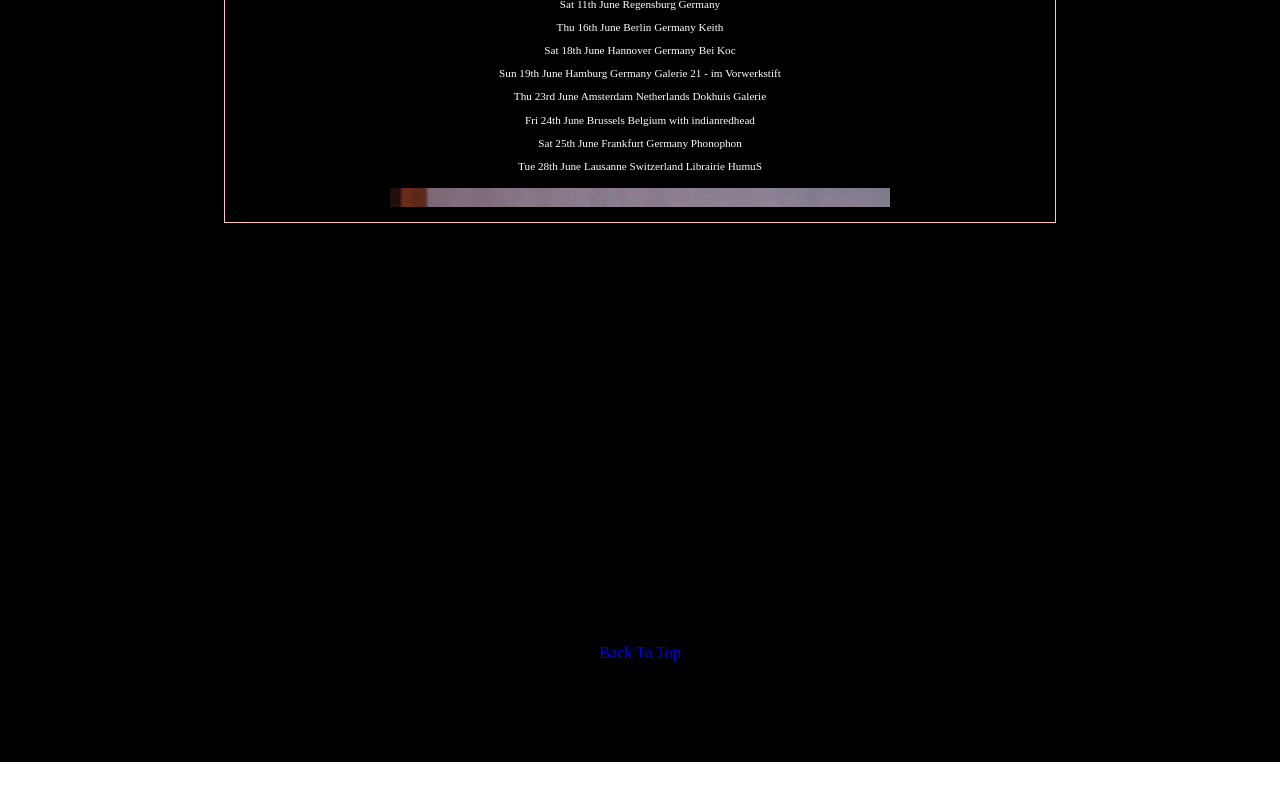
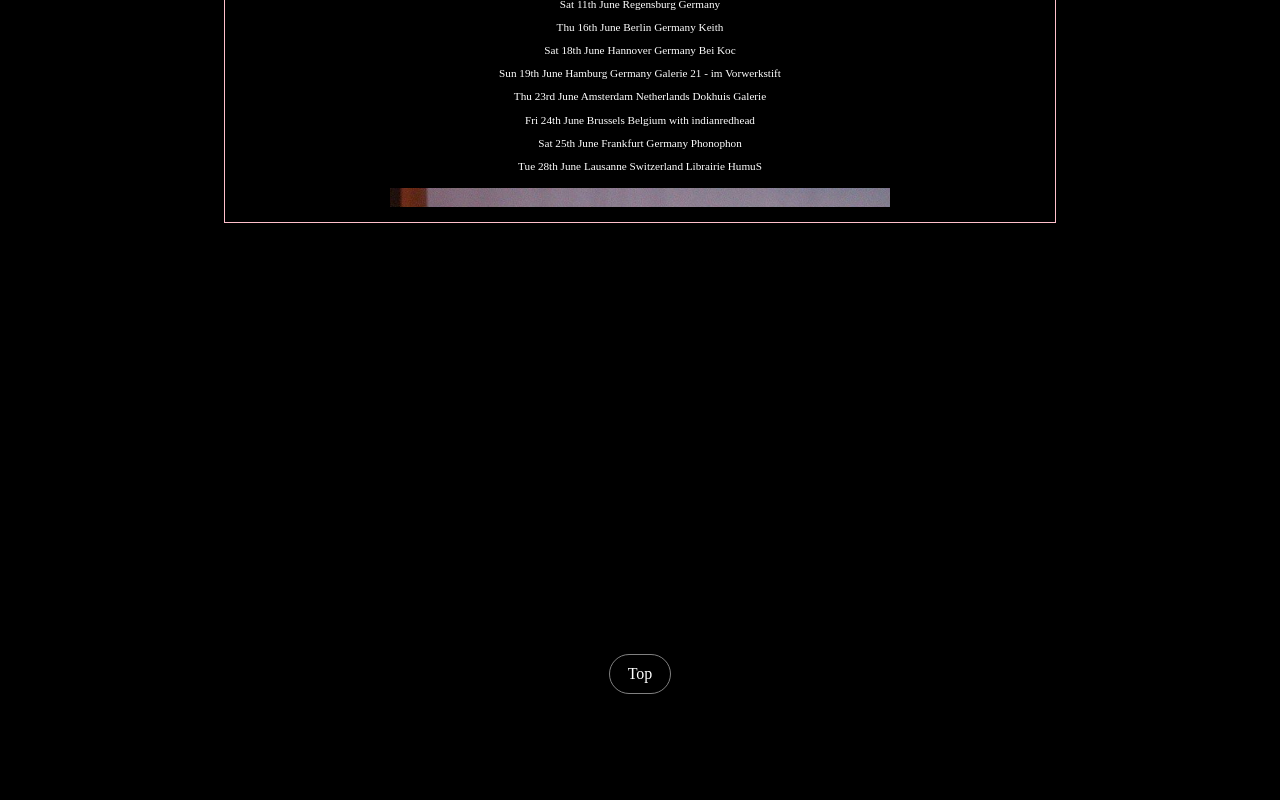
Before and after one commit to mochifuture/Portfolio-react, a React (Create React App) app: page / in a window 1280 px wide. Shown: the part 4856-5656 px from the top of the page. Before the commit the page ends 5618 px from the top, so only its background shows below. Built offline with nearby package versions, Linux system fonts and the light colour scheme.

Commit message:
Add Components/ButtonPageTop追加

```diff
--- a/src/App.js
+++ b/src/App.js
@@ -7,6 +7,7 @@ import AnchorLink from 'react-anchor-link-smooth-scroll';
 import TopPage from "./Pages/TopPage";
 import GamePage from "./Pages/GamePage";
 import OthersPage from "./Pages/OthersPage";
+import ButtonPageTop from "./Components/ButtonPageTop";
 
 function App() {
   return (
@@ -37,7 +38,7 @@ function App() {
         </div>
       </Router>
 
-      <footer className="App-footer"><AnchorLink href="#top" offset="50">Back To Top</AnchorLink></footer>
+      <footer className="App-footer"><AnchorLink href="#top" offset="50"><ButtonPageTop name="Top"/></AnchorLink></footer>
     </div>
   );
 }
--- /dev/null
+++ b/src/Components/ButtonPageTop.css
@@ -0,0 +1,25 @@
+.ButtonPageTop {
+  color: #fff;
+  margin: 10px auto;
+  padding: 10px 10px;
+  border: 1px solid gray;
+  width: 40px;
+  border-radius: 150px;
+  overflow: hidden !important;
+  -webkit-transition: all 0.25s ease-in-out;
+  -moz-transition: all 0.25s ease-in-out;
+  -o-transition: all 0.25s ease-in-out;
+  transition: all 0.25s ease-in-out;
+  background: transparent !important;
+}
+
+.ButtonPageTop:hover {
+  color: #80ffd3 !important;
+  padding: 10px 10px;
+  border: 1px solid #80ffd3;
+  border-radius: 150px;
+  -webkit-transition: all 0.25s ease-in-out;
+  -moz-transition: all 0.25s ease-in-out;
+  -o-transition: all 0.25s ease-in-out;
+  transition: all 0.25s ease-in-out;
+}
--- /dev/null
+++ b/src/Components/ButtonPageTop.js
@@ -0,0 +1,24 @@
+import React from "react";
+import "./ButtonPageTop.css";
+import { withRouter } from "react-router";
+
+class ButtonPageTop extends React.Component {
+  handleToPage = () => {
+    this.props.history.push(this.props.content);
+  };
+
+  render() {
+    return (
+      <div
+        className="ButtonPageTop"
+        onClick={() => {
+          this.handleToPage();
+        }}
+      ><i class="fa fa-chevron-up"></i>
+        {this.props.name}
+      </div>
+    );
+  }
+}
+
+export default withRouter(ButtonPageTop);
--- a/src/Pages/ChildComponent.js
+++ b/src/Pages/ChildComponent.js
@@ -4,6 +4,7 @@ import unii01 from "../Images/unii_venice.jpg";
 import unii02 from "../Images/unii_korea2014.jpg";
 import unii03 from "../Images/unii_indonesia2014.jpg";
 import unii04 from "../Images/unii_singapole2013.jpg";
+import unii05 from "../Images/unii_kobe2014.jpg";
 
 function ChildComponent() {
   return (
@@ -179,6 +180,7 @@ function ChildComponent() {
     <p>26 Jan Ho chi minh,Vietnam
     Zerostation</p>
     <p>23 Jan Ho chi minh,Vietnam YOKO BAR</p>
+    <img src={unii05} alt="unii" width="500px"/>
     <p>2012</p>
     <p>24 Dec Tokyo,Japan&nbsp; Ftarri
     Suidobashi</p>
```
Also changed, not shown: src/Pages/TopPage.js (+0 -10 lines), src/Images/unii_kobe2014.jpg (added).
